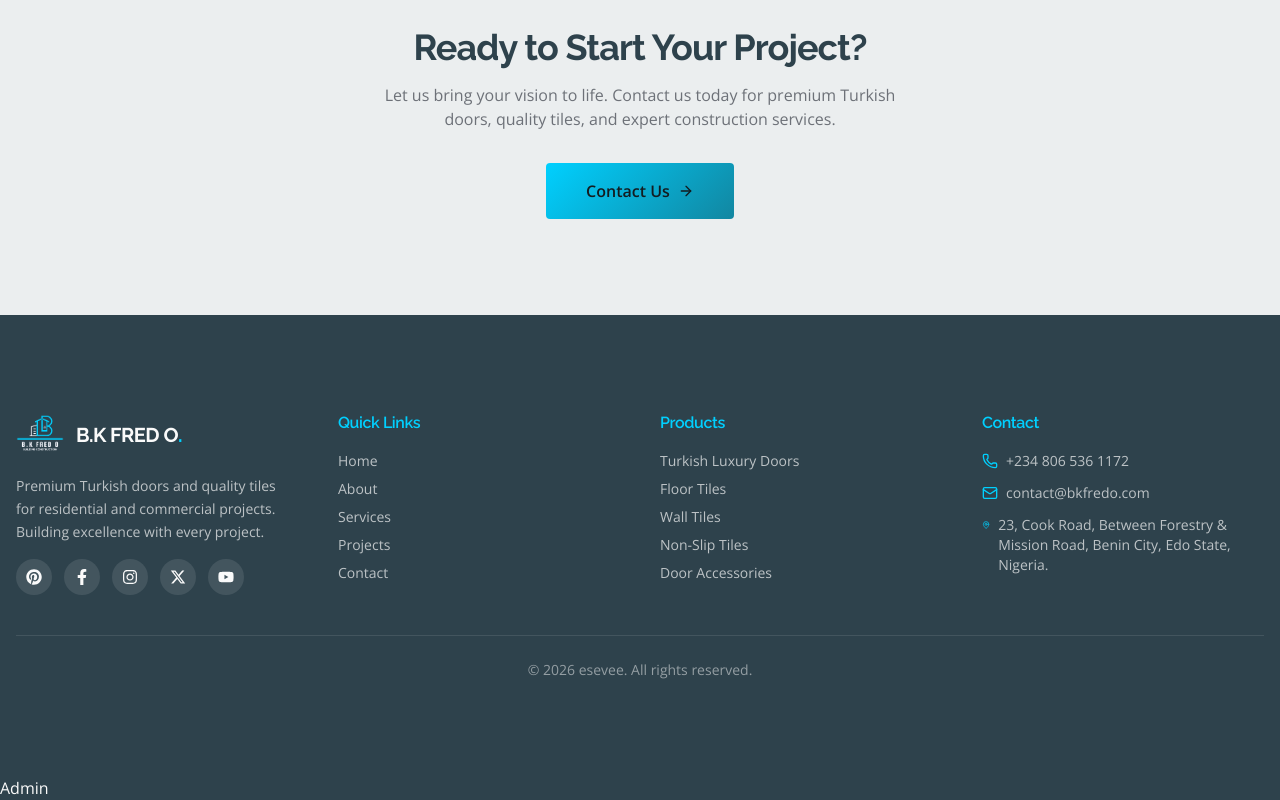
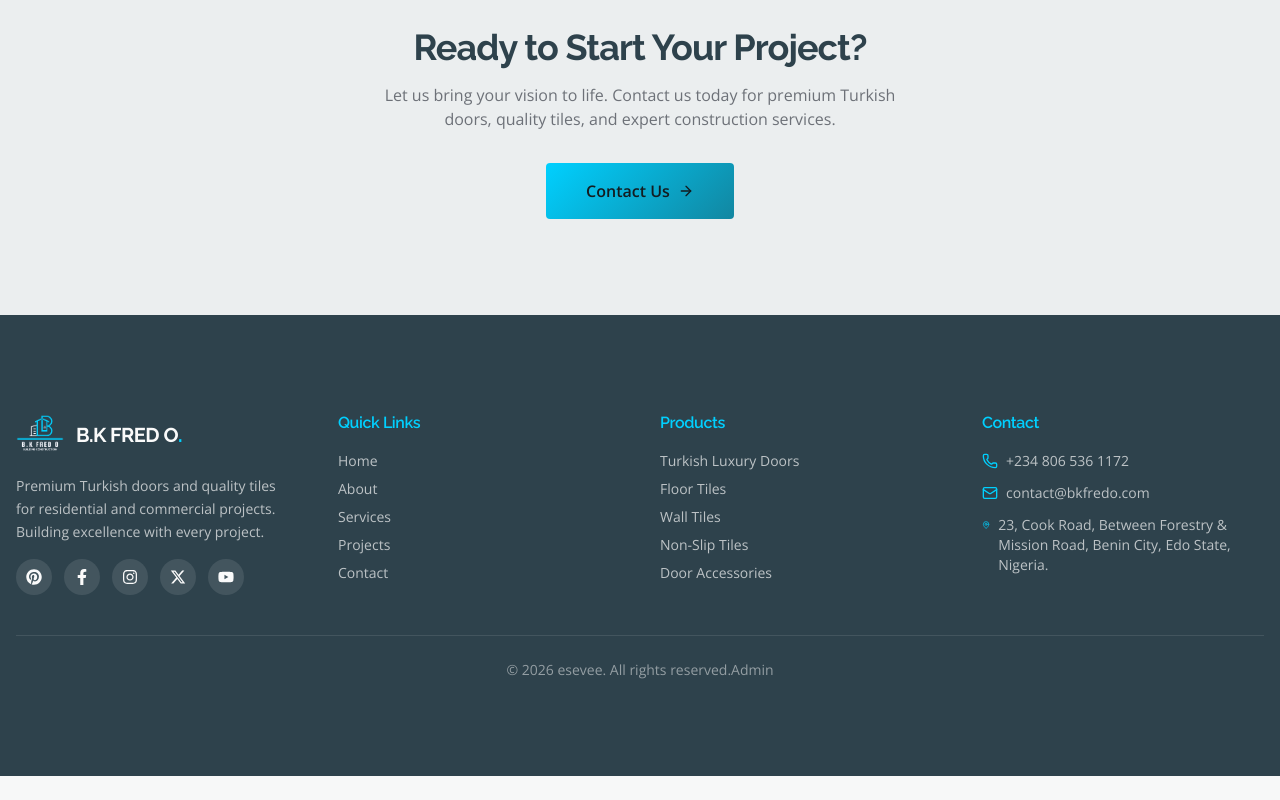
Before and after one commit to akins001/BKFREDOdemo, a React (Vite) app: page / in a window 1280 px wide. Shown: the part 3392-4192 px from the top of the page. After the commit the page ends 4168 px from the top, so only its background shows below. Built offline with nearby package versions, Linux system fonts and the light colour scheme; the HTML template or start-up script is replaced by a standard one.

Commit message:
Move Admin link inside footer bottom section

```diff
--- a/src/components/Footer.tsx
+++ b/src/components/Footer.tsx
@@ -162,9 +162,10 @@ const Footer = () => (
       {/* FOOTER BOTTOM */}
       <div className="border-t border-section-dark-foreground/10 mt-10 pt-6 text-center text-sm text-section-dark-foreground/50">
         © {new Date().getFullYear()} esevee. All rights reserved.
+         <a href="/admin" className="hover:text-accent">Admin</a>
       </div>
     </div>
-    <a href="/admin" className="hover:text-accent">Admin</a>
+
   </footer>
 );
 
```
